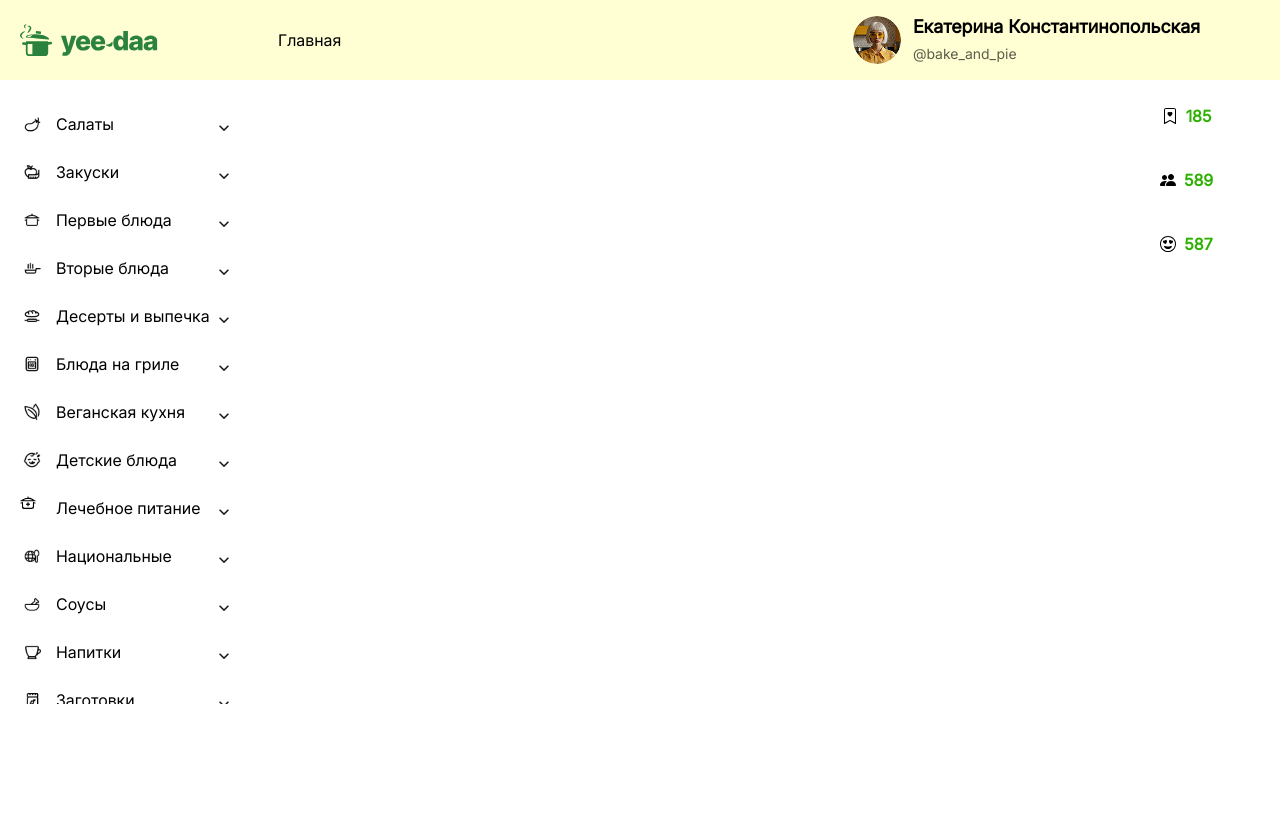
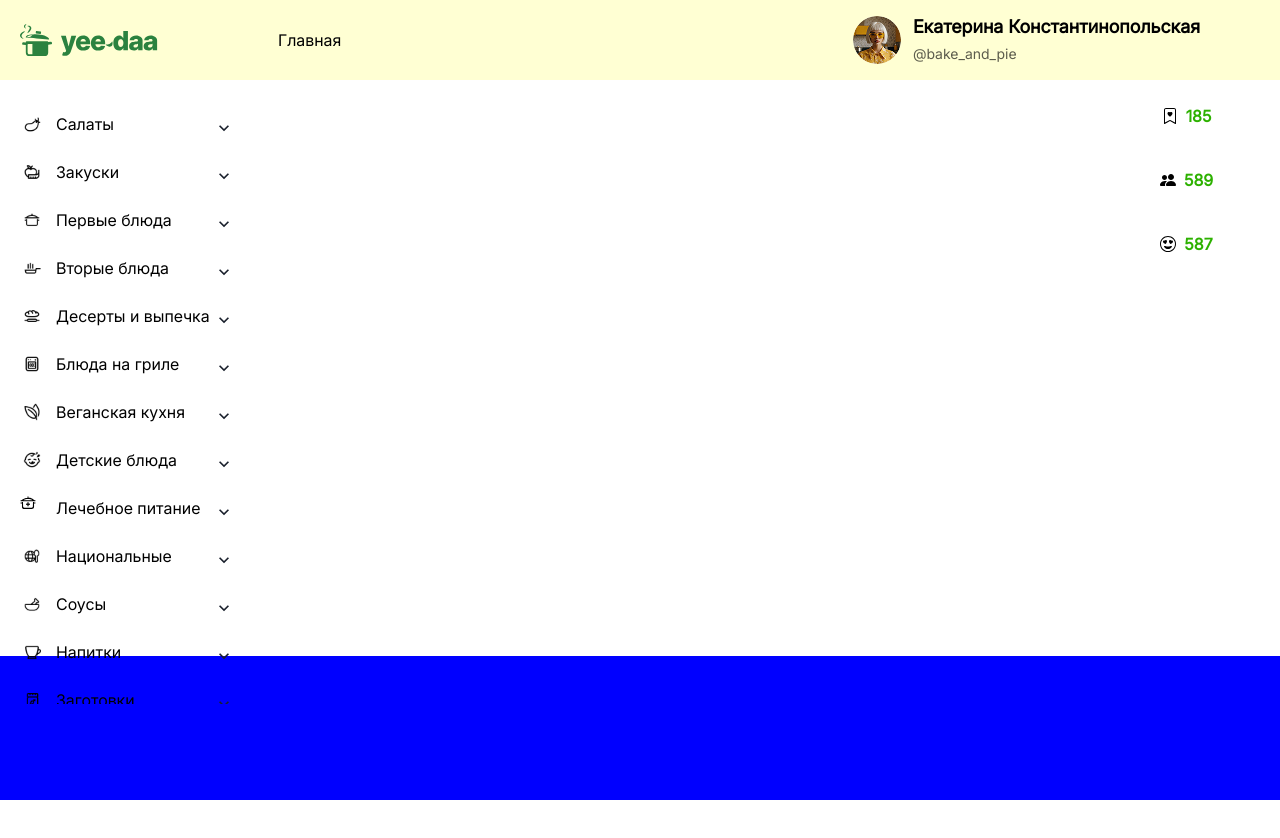
Before and after one commit to ClevertecFrontendLab/BrBrov, a React (Vite) app: page / in a window 1280 px wide. Shown: the top 838 px of the page. Before the commit the page ends 800 px from the top, so only its background shows below. Built offline with nearby package versions, Linux system fonts and the light colour scheme.

Commit message:
feat(Footer, Main): create footer and main containers

```diff
--- a/src/app/App.tsx
+++ b/src/app/App.tsx
@@ -1,6 +1,8 @@
 import { Box } from '@chakra-ui/react';
 
+import FooterComponent from '~/components/FooterComponent/FooterComponent';
 import HeaderComponent from '~/components/HeaderComponent/HeaderComponent';
+import MainComponent from '~/components/MainComponent/MainComponent';
 
 import appStyles from './AppStyles';
 
@@ -11,6 +13,8 @@ function App() {
         <>
             <Box sx={appStyles}>
                 <HeaderComponent></HeaderComponent>
+                <MainComponent></MainComponent>
+                <FooterComponent></FooterComponent>
             </Box>
         </>
     );
--- /dev/null
+++ b/src/components/FooterComponent/FooterComponent.tsx
@@ -0,0 +1,12 @@
+import { chakra, ChakraComponent } from '@chakra-ui/react';
+import { ReactElement } from 'react';
+
+import footerComponentStyles from './FooterComponentStyles';
+
+const FooterChakra: ChakraComponent<'footer', object> = chakra('footer');
+
+function FooterComponent(): ReactElement {
+    return <FooterChakra sx={footerComponentStyles}></FooterChakra>;
+}
+
+export default FooterComponent;
--- /dev/null
+++ b/src/components/FooterComponent/FooterComponentStyles.ts
@@ -0,0 +1,13 @@
+import { SystemStyleObject } from '@chakra-ui/react';
+
+const footerComponentStyles: SystemStyleObject = {
+    position: 'fixed',
+    zIndex: { base: '3', md: '1' },
+    display: 'flex',
+    w: '100%',
+    h: { base: '84px', md: '144px' },
+    bottom: '0',
+    backgroundColor: '#00f',
+};
+
+export default footerComponentStyles;
--- a/src/components/HeaderComponent/HeaderComponentStyles.ts
+++ b/src/components/HeaderComponent/HeaderComponentStyles.ts
@@ -1,12 +1,13 @@
 import { SystemStyleObject } from '@chakra-ui/react';
 
 const headerStyles: SystemStyleObject = {
-    position: 'stycky',
+    position: 'sticky',
     zIndex: '3',
     display: 'flex',
     w: '100%',
     h: { base: '64px', md: '80px' },
     boxSizing: 'border-box',
+    top: '0',
     paddingLeft: { base: '16px', md: '20px' },
     paddingRight: { base: '16px', md: '56px' },
     justifyContent: 'flex-start',
--- /dev/null
+++ b/src/components/MainComponent/MainComponent.tsx
@@ -0,0 +1,12 @@
+import { chakra, ChakraComponent } from '@chakra-ui/react';
+import { ReactElement } from 'react';
+
+import mainComponentStyles from './MainComponentStyles';
+
+const MainChakra: ChakraComponent<'main', object> = chakra('main');
+
+function MainComponent(): ReactElement {
+    return <MainChakra sx={mainComponentStyles}></MainChakra>;
+}
+
+export default MainComponent;
--- /dev/null
+++ b/src/components/MainComponent/MainComponentStyles.ts
@@ -0,0 +1,12 @@
+import { SystemStyleObject } from '@chakra-ui/react';
+
+const mainComponentStyles: SystemStyleObject = {
+    position: 'relative',
+    zIndex: '2',
+    w: '100%',
+    // h: {base: 'calc(100vh - 84px)' , md: 'calc(100vh - 144px)'},
+    h: '2000px',
+    paddingLeft: { base: '16px', sm: '20px', md: '280px' },
+};
+
+export default mainComponentStyles;
```
